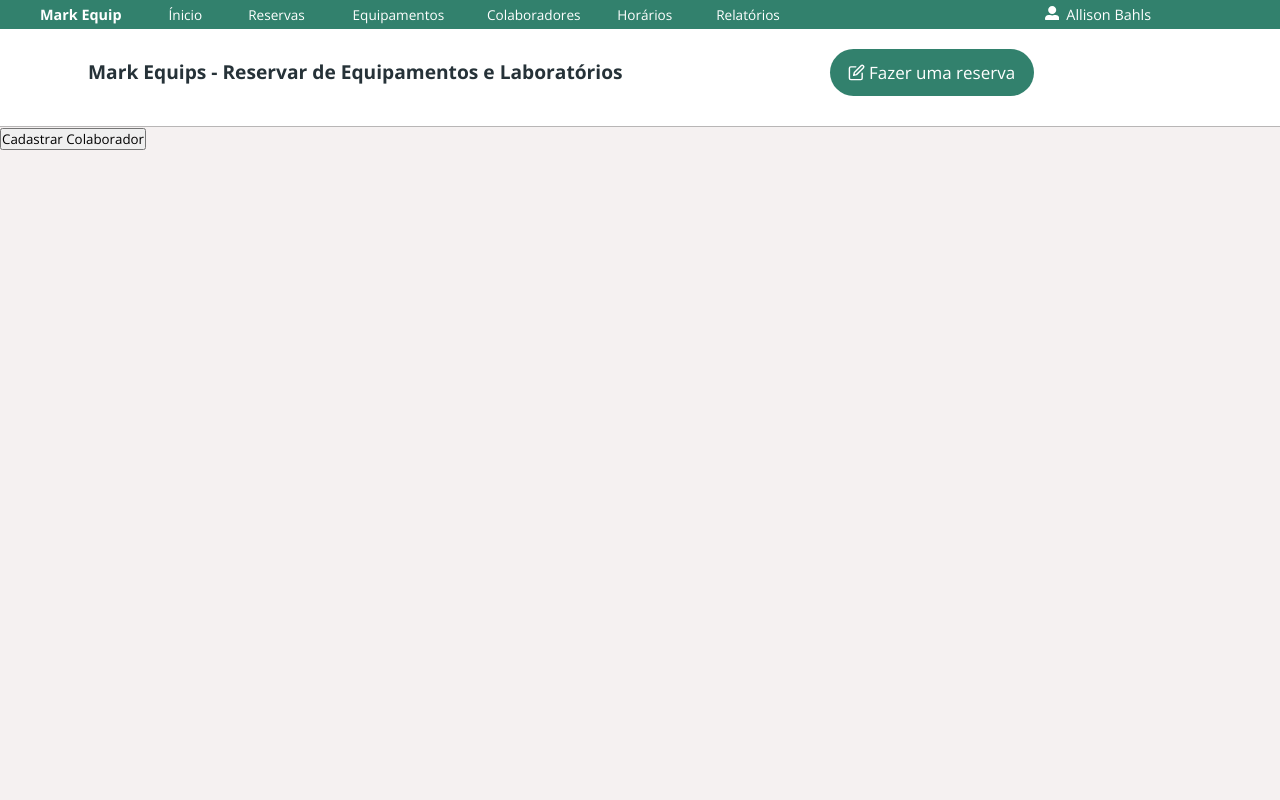
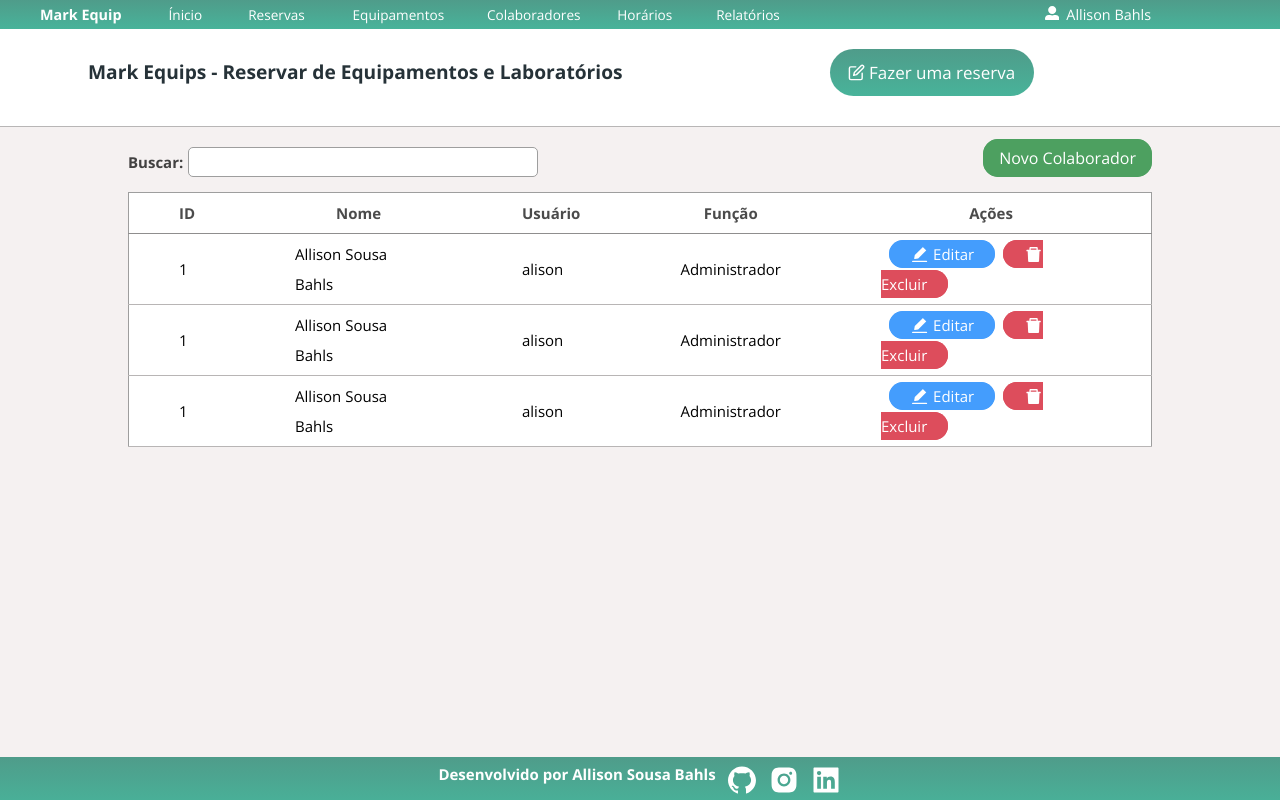
Before and after one commit to AllisonSBahls/mark-equips, a React (Create React App) app in the folder markequip-app/: page /colaboradores in a window 1280 px wide. Shown: the top 800 px of the page. Built offline with nearby package versions, Linux system fonts and the light colour scheme.

Commit message:
Add page Collaborators

```diff
--- a/markequip-app/src/App.css
+++ b/markequip-app/src/App.css
@@ -1,6 +1,8 @@
 @import url('https://fonts.googleapis.com/css2?family=Open+Sans:wght@300;400;700&display=swap');
 :root {
-  --primary-color: #32816D;
+  --primary-color: linear-gradient(var(--top-color), var(--bottom-color));
+  --top-color:#4f9c8a;
+  --bottom-color: #48b39a;
   --primary-hover-color:  #267561;
   --dark-color: #263238;
   --secondary-color: #2e725e;
--- a/markequip-app/src/Views/Collaborator/index.tsx
+++ b/markequip-app/src/Views/Collaborator/index.tsx
@@ -2,19 +2,82 @@ import Footer from "../Footer";
 import Navbar from "../Navbar";
 import "./styles.css";
 
-export default function Collaborator(){
+import { AiFillEdit, AiFillDelete } from "react-icons/ai";
+
+export default function Collaborator() {
   return (
     <>
       <Navbar />
-        <div className="Container">
-            <div>
-                <button className="btn-create">Cadastrar Colaborador</button>
+      <div className="container-collaborators">
+        <div className="action-collaborators">
+          <div className="field-search">
+            <h3>Buscar: </h3>
+            <input type="text"></input>
           </div>
           <div>
-
+            <a href="/#" className="btn-insert">Novo Colaborador</a>
           </div>
         </div>
-        <Footer/>
+        <div className="collaborators-content">
+          <table className="table-colaborators table-responsive">
+            <thead>
+              <tr>
+                <th>ID</th>
+                <th>Nome</th>
+                <th>Usuário</th>
+                <th>Função</th>
+                <th>Ações</th>
+              </tr>
+            </thead>
+            <tbody>
+              <tr>
+                <td>1</td>
+                <td>Allison Sousa Bahls</td>
+                <td>alison</td>
+                <td>Administrador</td>
+                <td>
+                  <a className="btn-action btn-edit" href="/#">
+                    <AiFillEdit className="icon" /> Editar
+                  </a>
+                  <a className="btn-action btn-delete" href="/#">
+                    <AiFillDelete className="icon" /> Excluir
+                  </a>
+                </td>
+              </tr>
+              <tr>
+                <td>1</td>
+                <td>Allison Sousa Bahls</td>
+                <td>alison</td>
+                <td>Administrador</td>
+                <td>
+                  <a className="btn-action btn-edit" href="/#">
+                    <AiFillEdit className="icon" /> Editar
+                  </a>
+                  <a className="btn-action btn-delete" href="/#">
+                    <AiFillDelete className="icon" /> Excluir
+                  </a>
+                </td>
+              </tr>
+              <tr>
+                <td>1</td>
+                <td>Allison Sousa Bahls</td>
+                <td>alison</td>
+                <td>Administrador</td>
+                <td>
+                  <a className="btn-action btn-edit" href="/#">
+                    <AiFillEdit className="icon" /> Editar
+                  </a>
+                  <a className="btn-action btn-delete" href="/#">
+                    <AiFillDelete className="icon" /> Excluir
+                  </a>
+                </td>
+              </tr>
+            </tbody>
+          </table>
+        </div>
+      </div>
+
+      <Footer />
     </>
   );
 }
--- a/markequip-app/src/Views/Collaborator/styles.css
+++ b/markequip-app/src/Views/Collaborator/styles.css
@@ -1,3 +1,181 @@
-.Container{
-    min-height: 100vh;
+.container-collaborators{
+    position: relative;
+    max-width: 80vw;
+    margin: auto;
+    margin-top: 20px
+
 }
+
+.action-collaborators{
+    display: flex;
+    justify-content: space-between;
+    margin-bottom: 15px;
+}
+
+.field-search{
+    display: flex;
+    align-items: center;
+}
+
+.field-search h3{
+    font-size: 15px;
+    margin-right: 5px;
+    color: #424141;
+}
+
+.field-search input{
+    width: 350px;
+    height: 30px;
+    border: 1px solid #9e9e9e;
+    border-radius: 5px;
+    padding: 10px;
+    outline: none;
+}
+
+.btn-insert{
+    background-color: #4da060;
+    padding: 7px 15px;
+    border-radius: 15px;
+    color: white;
+    border: 1px solid #4da060;
+}
+
+.btn-insert:hover{
+    background-color: #238d3c;
+}
+
+.table-colaborators{
+    width: 100%;
+    background-color: transparent;
+    border-collapse: collapse;
+    border-spacing: 0;
+    border:  #9e9e9e solid 1px;
+    margin-bottom: 20px;
+    background: var(--ligh-color);
+}
+
+.table-colaborators th,
+.table-colaborators td{
+    line-height: 20px;
+    vertical-align: middle;
+    font-size: 15px;
+    padding: 5px 50px;
+    line-height: 30px;
+}
+
+.table-colaborators td:last-child{
+    border-radius: 0;
+}
+
+.table-colaborators thead th
+{
+    border-bottom: 1px solid rgb(143, 142, 142);
+    font-weight: bold;
+    color: #4b4b4b;
+    font-size: 15px;
+}
+
+.table-colaborators tbody tr
+{
+    border-bottom: 1px solid #b8b5b5;
+
+}
+
+
+.table-colaborators tbody tr:hover
+{
+    background-color: #f3f1f1;
+}
+
+.btn-action{
+    margin-left: 8px;
+    padding: 3px 20px;
+    border-radius: 15px;
+    color: white;
+}
+
+
+.btn-edit{
+    background-color: #449dfd;
+    border: 1px solid #449dfd;
+}
+
+.btn-edit:hover{
+    background-color: #007bff;
+    border: 1px solid #3796fc;
+
+}
+
+.btn-delete{
+    background-color: #dd4d5c;
+    border: 1px solid #dd4d5c;
+}
+
+.btn-delete:hover{
+    background-color:  #dc3545;
+}
+
+.icon{
+    font-size: 1.2rem;
+    display: inline-block;
+    vertical-align:sub;
+}
+
+
+@media (max-width: 767px){
+    .container-collaborators{
+        display: block;
+    }
+
+    .table-responsive, -responsive, .table-equipments-responsive{
+        display: block;
+        position: relative;
+        width: 100%;
+        margin-left: 10px;
+
+    }
+
+    .table-responsive thead,
+    .table-responsive tbody,
+    .table-responsive th,
+    .table-responsive td,
+    .table-responsive tr{
+        display: block;
+    }
+
+    .table-responsive td,
+    .table-responsive th{
+        height: 35px;
+        border-collapse: collapse;
+    }
+    .table-responsive td{
+        border-left: 1px solid #808080;
+    }
+
+    .table-responsive thead tr th{
+        border-collapse: collapse;
+
+    }
+
+    .table-responsive thead{
+        float: left;
+        border: none;
+    }
+
+    .table-responsive tbody{
+        width: auto;
+        position: relative;
+        overflow-x: auto;
+        -webkit-overflow-scrolling: touch;
+        white-space: nowrap;
+
+    }
+
+    .table-responsive tbody tr{
+        display: inline-block;
+    }
+
+    table td:last-child{
+        padding-bottom: 35px;
+    }
+}
--- a/markequip-app/src/Views/Footer/index.tsx
+++ b/markequip-app/src/Views/Footer/index.tsx
@@ -3,7 +3,7 @@ import { AiFillGithub, AiFillInstagram, AiFillLinkedin } from "react-icons/ai";
 
 export default function Footer() {
   return (
-    <div>
+    <div className="container-footer">
       <div className="footer">
         <h1>Desenvolvido por Allison Sousa Bahls</h1>
         <a href="https://github.com/allisonsbahls">
--- a/markequip-app/src/Views/Footer/styles.css
+++ b/markequip-app/src/Views/Footer/styles.css
@@ -1,4 +1,13 @@
+.container-footer{
+    height:42.52vh;
+    position:relative;
+
+}
 .footer{
+    position:absolute;
+    bottom:0;
+    width:100%;
+
     display: flex;
     text-align: center;
     justify-content: center;
--- a/markequip-app/src/Views/Home/index.tsx
+++ b/markequip-app/src/Views/Home/index.tsx
@@ -7,7 +7,7 @@ import {MdCancel} from "react-icons/md";
 export default function Home() {
   return (
     <>
-      <div className="container">
+      <div className="container-">
         <div className="text-reserver">
           <h1>
             Escolha o status da reserva para ser exibida na tabela abaixo.
--- a/markequip-app/src/Views/Home/styles.css
+++ b/markequip-app/src/Views/Home/styles.css
@@ -1,4 +1,4 @@
-.container{
+.coner{
     margin-left: 5%;
     width: 90%;
 }
--- a/markequip-app/src/Views/Navbar/styles.css
+++ b/markequip-app/src/Views/Navbar/styles.css
@@ -4,7 +4,7 @@
 }
 
 .main-navbar{
-    background-color:var(--primary-color);
+    background:var(--primary-color);
     height: 1.8em;
     padding-left: 40px;
     color: var(--ligh-color);
```
Lines whose indentation alone changed are shown as unchanged.
